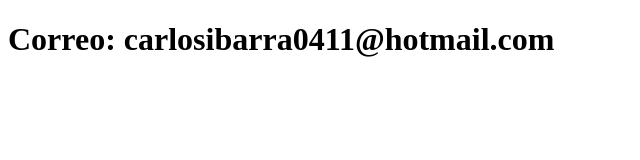
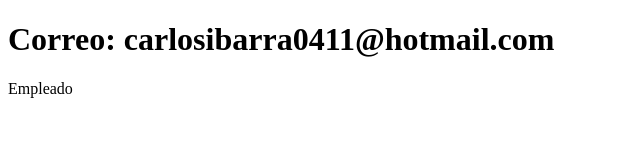
Before and after one commit to Cgquiroz/sistema-de-registro, a plain HTML site: page contacto.html in a window 1280 px wide. Shown: the full height of the page, 0-640 px from the left. Drawn offline with Linux system fonts and the light colour scheme.

Commit message:
Actualiza el contacto

```diff
--- a/contacto.html
+++ b/contacto.html
@@ -7,5 +7,6 @@
 </head>
 <body>
     <h1>Correo: carlosibarra0411@hotmail.com</h1>
+    <p>Empleado</p>
 </body>
 </html>
```
